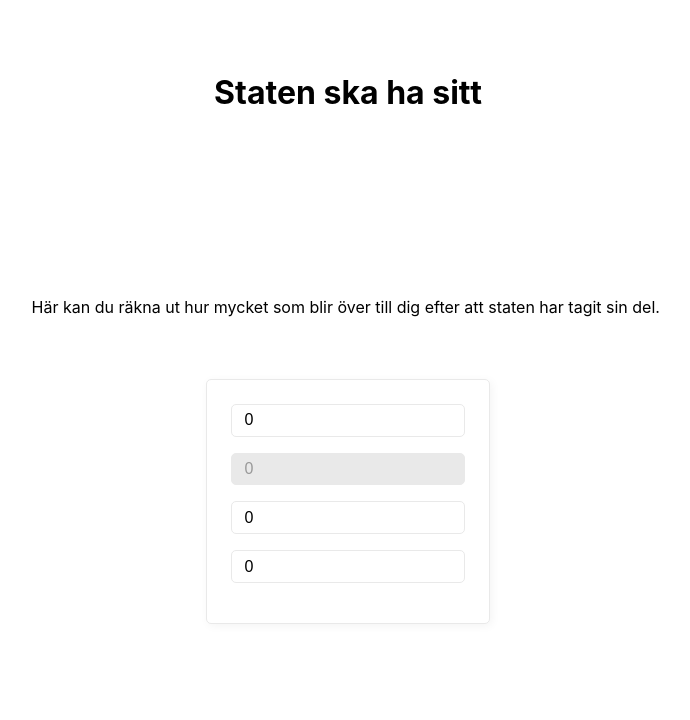
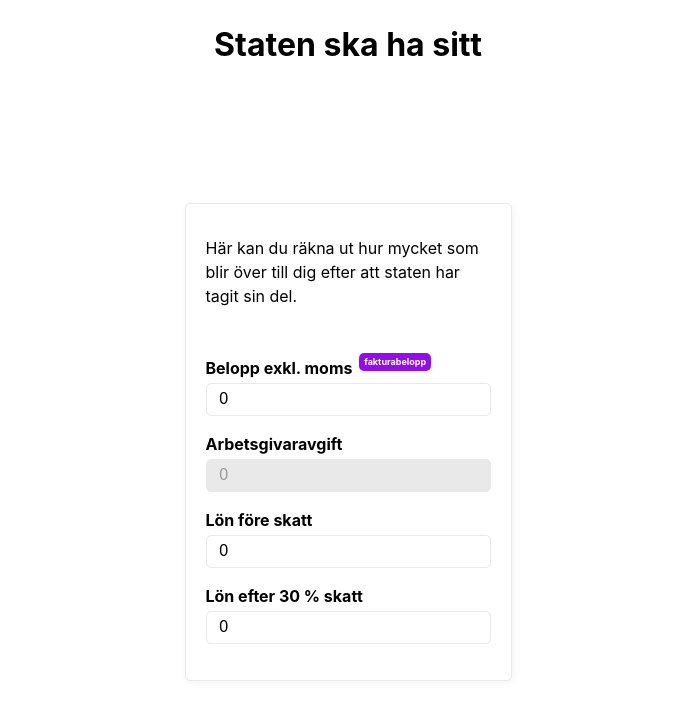
Before and after one commit to internetkultur-ab/statenskahasitt, a React (Vite) app: page / in a window 1280 px wide. Shown: the top 720 px of the page, without its empty margins (292-982 px from the left). Built offline with nearby package versions, Linux system fonts and the light colour scheme.

Commit message:
Style fixes

```diff
--- a/index.html
+++ b/index.html
@@ -7,14 +7,7 @@
 		<title>Staten ska ha sitt</title>
 	</head>
 	<body>
-		<header>
-			<h1>Staten ska ha sitt</h1>
-		</header>
-		<main>
-			<section>
-				<div id="root"></div>
-				<script type="module" src="/src/main.tsx"></script>
-			</section>
-		</main>
+		<div id="root"></div>
+		<script type="module" src="/src/main.tsx"></script>
 	</body>
 </html>
--- a/src/App.tsx
+++ b/src/App.tsx
@@ -2,18 +2,23 @@ import { Calculator } from "./components/Calculator";
 
 function App() {
 	return (
+		<>
+			<header>
+				<h1>Staten ska ha sitt</h1>
+			</header>
 			<main>
 				<section>
+					<aside>
 						<p>
-					Här kan du räkna ut hur mycket som blir över till dig efter att staten
-					har tagit sin del.
+							Här kan du räkna ut hur mycket som blir över till dig efter att
+							staten har tagit sin del.
 						</p>
 						<p>&nbsp;</p>
-			</section>
-			<section>
 						<Calculator />
+					</aside>
 				</section>
 			</main>
+		</>
 	);
 }
 
--- a/src/components/Calculator.tsx
+++ b/src/components/Calculator.tsx
@@ -10,15 +10,32 @@ export const Calculator = ({}: CalculatorProps): JSX.Element => {
 	] = useTaxCalculations();
 
 	return (
-		<form style={{ minWidth: "0" }}>
+		<>
 			<Input
-				label="Belopp exkl moms"
+				name="billAmount"
+				label="Belopp exkl. moms"
 				value={billAmount}
+				tag="fakturabelopp"
 				onChange={onBillChange}
 			/>
-			<Input label="Arbetsgivaravgift" value={employmentFee} disabled />
-			<Input label="Lön före skatt" value={gross} onChange={onGrossChange} />
-			<Input label="Lön efter 30 % skatt" value={net} onChange={onNetChange} />
-		</form>
+			<Input
+				name="employmentFee"
+				label="Arbetsgivaravgift"
+				value={employmentFee}
+				disabled
+			/>
+			<Input
+				name="gross"
+				label="Lön före skatt"
+				value={gross}
+				onChange={onGrossChange}
+			/>
+			<Input
+				name="net"
+				label="Lön efter 30 % skatt"
+				value={net}
+				onChange={onNetChange}
+			/>
+		</>
 	);
 };
--- a/src/components/Input.tsx
+++ b/src/components/Input.tsx
@@ -1,21 +1,32 @@
 interface InputProps {
 	label: string;
 	value: number;
+	name: string;
 	onChange?: (value: number) => void;
 	disabled?: boolean;
+	tag?: string;
 }
 
 export const Input = ({
-	id,
+	label,
 	value,
 	onChange,
 	disabled,
+	tag,
+	name,
 }: InputProps): JSX.Element => {
 	return (
+		<div
+			style={{
+				display: "flex",
+				flexDirection: "column",
+			}}
+		>
+			<label htmlFor={name}>
+				{label} {tag && <sup>{tag}</sup>}
+			</label>
 			<input
 				type="number"
-				id={id}
-				name={id}
 				value={value}
 				onChange={(e) => {
 					let value = +e.target.value;
@@ -23,5 +34,6 @@ export const Input = ({
 				}}
 				disabled={disabled}
 			/>
+		</div>
 	);
 };
```
Lines whose indentation alone changed are shown as unchanged.
